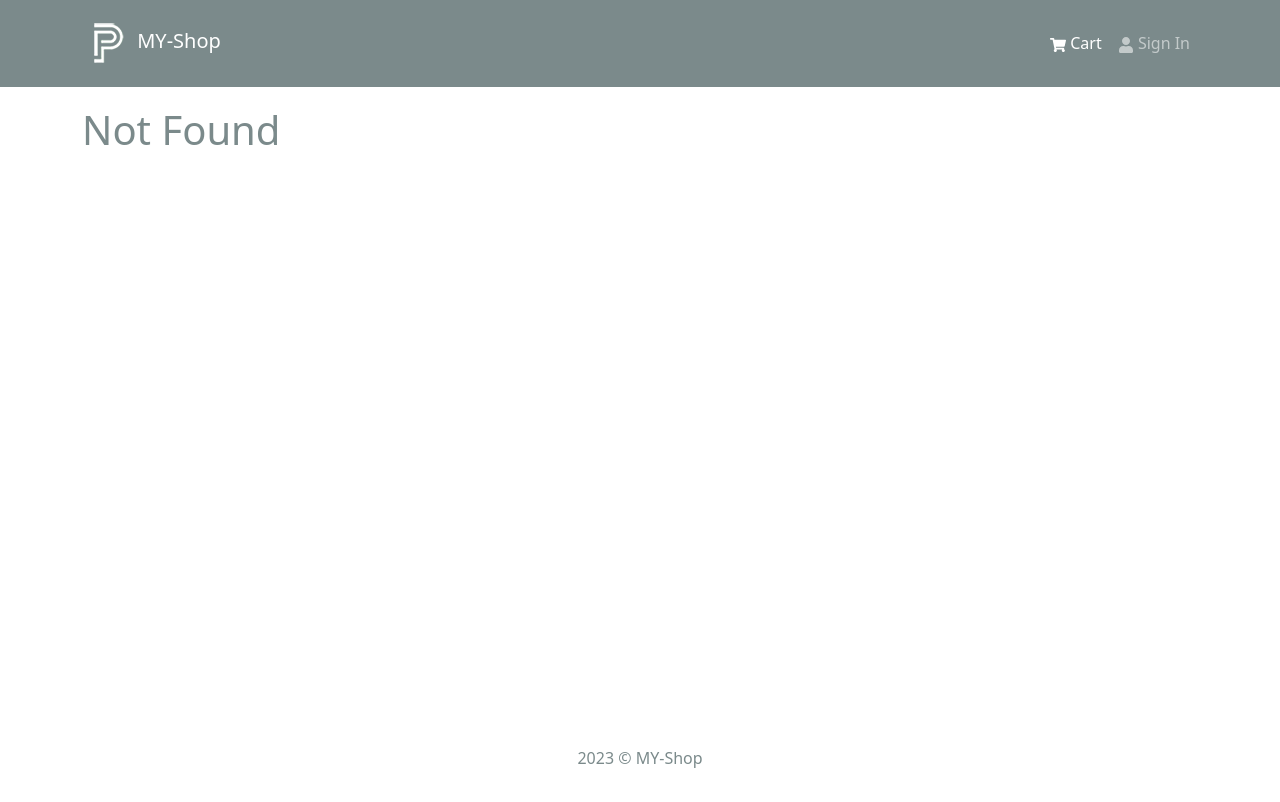
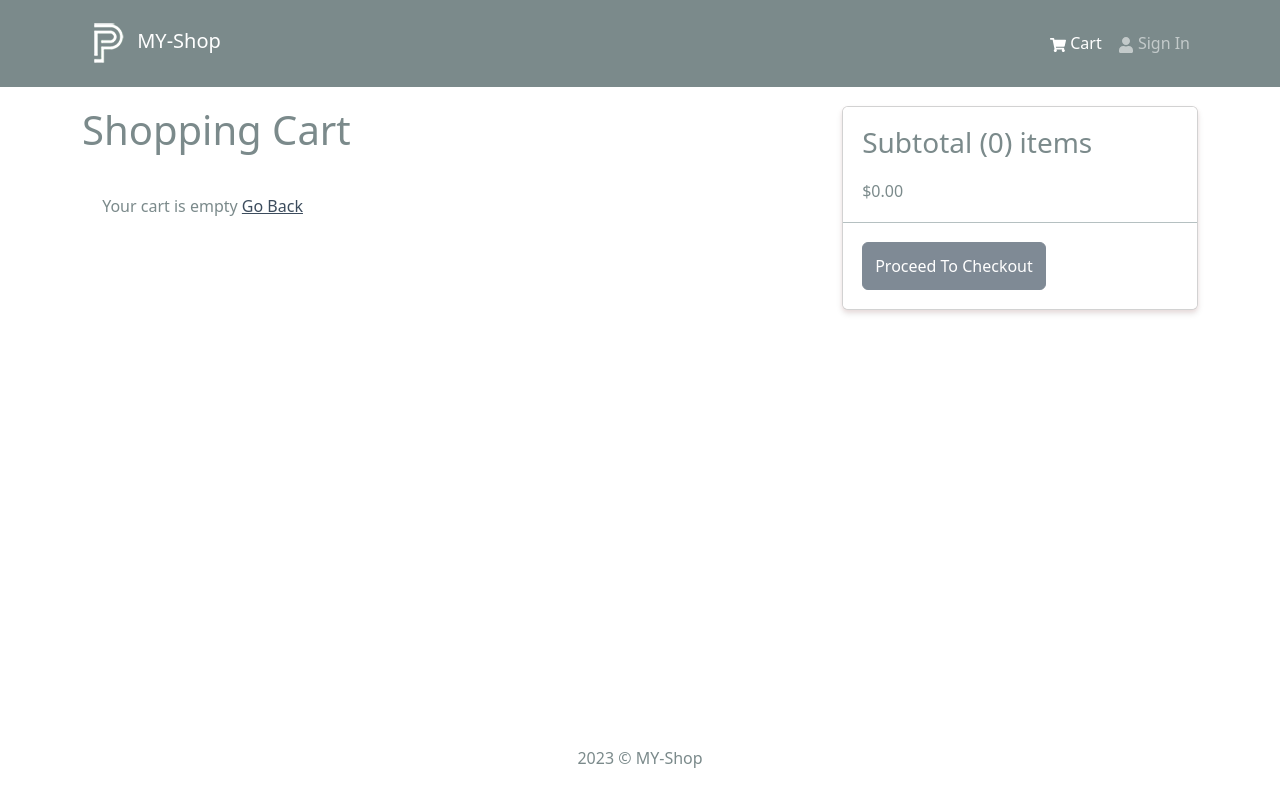
Before and after one commit to AnxhelaAsimi/MERN-eCommerce, a React (Create React App) app in the folder frontend/: page /cart in a window 1280 px wide. Before the commit this address had no page. Shown: the top 802 px of the page. Built offline with nearby package versions, Linux system fonts and the light colour scheme.

Commit message:
Added Shopping Cart Functionality

```diff
--- a/frontend/src/components/Header.jsx
+++ b/frontend/src/components/Header.jsx
@@ -1,10 +1,14 @@
 import React from 'react'
-import { NavBar , Nav, Container, Navbar } from 'react-bootstrap';
+import { NavBar , Nav, Container, Navbar, Badge } from 'react-bootstrap';
 import { FaShoppingCart, FaUser } from 'react-icons/fa';
 import logo from '../assets/logo.png';
 import { LinkContainer } from 'react-router-bootstrap';
+import { useSelector } from 'react-redux';
 
 const Header = () => {
+    const { cartItems } = useSelector((state) => state.cart);
+    console.log(cartItems);
+
   return (
     <header>
         <Navbar bg="dark" variant="dark" expand="md" collapseOnSelect>
@@ -19,7 +23,13 @@
                     <Nav className='ms-auto'>
                        <LinkContainer to="/cart">
                             <Nav.Link>
-                                <FaShoppingCart /> Cart
+                                <FaShoppingCart /> Cart {
+                                    cartItems.length > 0 && (
+                                        <Badge pill bg="success" style = {{marginLeft: '5px'}}>
+                                            {cartItems.reduce((a, c)=> a + c.qty, 0) }
+                                        </Badge>
+                                    )
+                                }
                             </Nav.Link>
                         </LinkContainer>
                         <LinkContainer to="/login">
--- a/frontend/src/components/Loader.jsx
+++ b/frontend/src/components/Loader.jsx
@@ -4,7 +4,7 @@
 
 const Loader = () => {
   return (
-    <Spinner animation="border" role="statis" style={{ width: "100px", height: "100px", margin: "auto", display: "block"}}></Spinner>
+    <Spinner animation="border" role="status" style={{ width: "100px", height: "100px", margin: "auto", display: "block"}}></Spinner>
   )
 }
 
--- a/frontend/src/index.js
+++ b/frontend/src/index.js
@@ -10,12 +10,14 @@
 import reportWebVitals from './reportWebVitals';
 import HomeScreen from './screens/HomeScreen';
 import ProductScreen from './screens/ProductScreen';
+import CartScreen from './screens/CartScreen';
 
 const router = createBrowserRouter(
   createRoutesFromElements(
     <Route path="/" element={<App />}>
       <Route index = {true} path="/" element={<HomeScreen/>} />
       <Route path="/product/:id" element={<ProductScreen/>} />
+      <Route path="/cart" element={<CartScreen/>} />
       <Route path="*" element={<h1>Not Found</h1>} />
     </Route>
   )
--- /dev/null
+++ b/frontend/src/screens/CartScreen.jsx
@@ -0,0 +1,111 @@
+import { Link, useNavigate, useParams } from "react-router-dom";
+import { useDispatch, useSelector } from "react-redux";
+import {
+  Row,
+  Col,
+  ListGroup,
+  Image,
+  Card,
+  Button,
+  Form,
+} from "react-bootstrap";
+import { FaTrash } from "react-icons/fa";
+import Message from "../components/Message";
+import { addToCart, removeFromCart } from "../slices/cartSlice";
+export const CartScreen = () => {
+  const navigate = useNavigate();
+  const dispatch = useDispatch();
+
+  const cart = useSelector((state) => state.cart);
+  const { cartItems } = cart;
+  const addToCartHandler =async (item, qty) => {
+    dispatch(addToCart({ ...item, qty }));
+  };
+
+  const removeFromCartHandler =async (id) => {
+    dispatch(removeFromCart(id));
+  };
+
+  const checkoutHandler = () => {
+    navigate(`/login?redirect=shipping`);
+  };
+
+  return (
+    <Row>
+      <Col md={8}>
+        <h1 style={{ marginBottom: "20px" }}>Shopping Cart</h1>
+        {cartItems.length === 0 ? (
+          <Message>
+            {" "}
+            Your cart is empty <Link to="/"> Go Back</Link>{" "}
+          </Message>
+        ) : (
+          <ListGroup variant="flush">
+            {cartItems.map((item) => (
+              <ListGroup.Item key={item._id}>
+                <Row>
+                  <Col md={2}>
+                    <Image src={item.image} alt={item.name} fluid rounded />
+                  </Col>
+                  <Col md={3}>
+                    <Link to={`/product/${item._id}`}>{item.name}</Link>
+                  </Col>
+                  <Col md={2}>${item.price}</Col>
+                  <Col md={2}>
+                    <Form.Control
+                      as="select"
+                      value={item.qty}
+                      onChange={(e) => addToCartHandler(item, Number(e.target.value))}
+                    >
+                      {[...Array(item.countInStock).keys()].map((x) => (
+                        <option key={x + 1} value={x + 1}>
+                          {x + 1}
+                        </option>
+                      ))}
+                    </Form.Control>
+                  </Col>
+                  <Col md={2}>
+                    <Button
+                      type="button"
+                      variant="light"
+                      onClick={(e) => removeFromCartHandler(item._id)}
+                    >
+                      <FaTrash />
+                    </Button>
+                  </Col>
+                </Row>
+              </ListGroup.Item>
+            ))}
+          </ListGroup>
+        )}
+      </Col>
+      <Col md={4}>
+        <Card>
+            <ListGroup variant="flush">
+                <ListGroup.Item>
+                <h3>
+                    Subtotal (
+                    {cartItems.reduce((acc, item) => acc + item.qty, 0)}) items
+                </h3>
+                $
+                {cartItems
+                    .reduce((acc, item) => acc + item.qty * item.price, 0)
+                    .toFixed(2)}
+                </ListGroup.Item>
+                <ListGroup.Item>
+                <Button
+                    type="button"
+                    className="btn-block"
+                    disabled={cartItems.length === 0}
+                    onClick={() =>{ checkoutHandler()}}
+                >
+                    Proceed To Checkout
+                </Button>
+                </ListGroup.Item>
+            </ListGroup>
+        </Card>
+      </Col>
+    </Row>
+  );
+};
+export default CartScreen;
--- a/frontend/src/screens/ProductScreen.jsx
+++ b/frontend/src/screens/ProductScreen.jsx
@@ -1,13 +1,26 @@
-import { Button, Card, Col, Image, ListGroup, Row } from 'react-bootstrap';
+import { useState } from 'react';
+import { Button, Card, Col, Image, ListGroup, Row , Form} from 'react-bootstrap';
 import { Link } from 'react-router-dom';
 import Rating from '../components/Rating';
 import { useGetProductDetailsQuery } from '../slices/productsApiSlice';
-import { useParams } from 'react-router-dom';
+import { useParams, useNavigate } from 'react-router-dom';
 import Loader from '../components/Loader';
 import Message from '../components/Message';
+import { addToCart } from '../slices/cartSlice';
+import { useDispatch } from 'react-redux';
+
 export const ProductScreen = () => {
   const { id: productId } = useParams();
+  const dispatch = useDispatch();
+  const navigate = useNavigate();
+
+  const [qty, setQty] = useState(1);
   const { data: product = {}, isLoading, error } = useGetProductDetailsQuery(productId);
+
+  const addToCartHandler = () => {
+    dispatch(addToCart({ ...product, qty }));
+    navigate(`/cart`);
+  };
 
   return (
     <>
@@ -61,12 +74,27 @@
                       </Col>
                     </Row>
                   </ListGroup.Item>
+                  {product.countInStock > 0 && (
+                    <ListGroup.Item>
+                      <Row>
+                        <Col>Qty:</Col>
+                        <Col>
+                          <Form.Control as="select" value={qty} onChange={(e) => setQty(Number(e.target.value))}>
+                            {[...Array(product.countInStock).keys()].map((x) => (
+                              <option key={x + 1} value={x + 1}>{x + 1}</option>
 
+                            ))}
+                          </Form.Control>
+                        </Col>
+                      </Row>
+                    </ListGroup.Item>
+                  )}
                   <ListGroup.Item>
                     <Button
                       className="btn-block"
                       type="button"
                       disabled={product.countInStock === 0}
+                      onClick={addToCartHandler}
                     >
                       Add To Cart
                     </Button>
--- /dev/null
+++ b/frontend/src/slices/cartSlice.js
@@ -0,0 +1,35 @@
+import { createSlice } from "@reduxjs/toolkit";
+import { updateCart } from "../utils/cartUtils";
+const initialState = localStorage.getItem("cart") ? JSON.parse(localStorage.getItem("cart")) : {cartItems: []};
+
+const cartSlice = createSlice({
+    name: "cart",
+    initialState,
+    reducers: {
+        addToCart: (state, action) => {
+            const item  = action.payload;
+
+            const existItem = state.cartItems.find((x) => x._id === item._id);
+
+            if(existItem){
+                state.cartItems = state.cartItems.map((x) => x._id === existItem._id ? item : x);
+            }else{
+                state.cartItems = [...state.cartItems, item];
+            }
+
+           return updateCart(state);
+
+        },
+        removeFromCart: (state, action) => {
+            const id = action.payload;
+
+            state.cartItems = state.cartItems.filter((item) => item._id !== id);
+
+            return updateCart(state);
+        },
+    },
+});
+
+export const { addToCart } = cartSlice.actions;
+export const { removeFromCart } = cartSlice.actions;
+export default cartSlice.reducer;
--- a/frontend/src/store.js
+++ b/frontend/src/store.js
@@ -1,8 +1,10 @@
 import { configureStore } from '@reduxjs/toolkit';
 import { apiSlice } from './slices/apiSlice';
+import  cartSliceReducer from './slices/cartSlice';
 const store = configureStore({
     reducer: {
         [apiSlice.reducerPath]: apiSlice.reducer,
+        cart: cartSliceReducer,
     },
     middleware: (getDefaultMiddleware) => getDefaultMiddleware().concat(apiSlice.middleware),
     devTools: true,
--- /dev/null
+++ b/frontend/src/utils/cartUtils.js
@@ -0,0 +1,22 @@
+
+export const addDecimals = (num) => {
+    return (Math.round(num * 100) / 100).toFixed(2);
+}
+
+export const updateCart = (state) => {
+      //calculating item price
+      state.itemPrice = addDecimals(state.cartItems.reduce((acc, item) => acc + item.price * item.qty, 0));
+
+      //shipping , over 100 free shipping else 10
+      state.shippingPrice = addDecimals(state.itemPrice > 100 ? 0 : 10);
+
+      //tax
+      state.taxPrice = addDecimals(Number((0.15 * state.itemPrice).toFixed(2)));
+
+      //total
+      state.totalPrice = (Number(state.itemPrice) + Number(state.shippingPrice) + Number(state.taxPrice)).toFixed(2);
+
+      localStorage.setItem("cart", JSON.stringify(state));
+
+      return state;
+}
```
